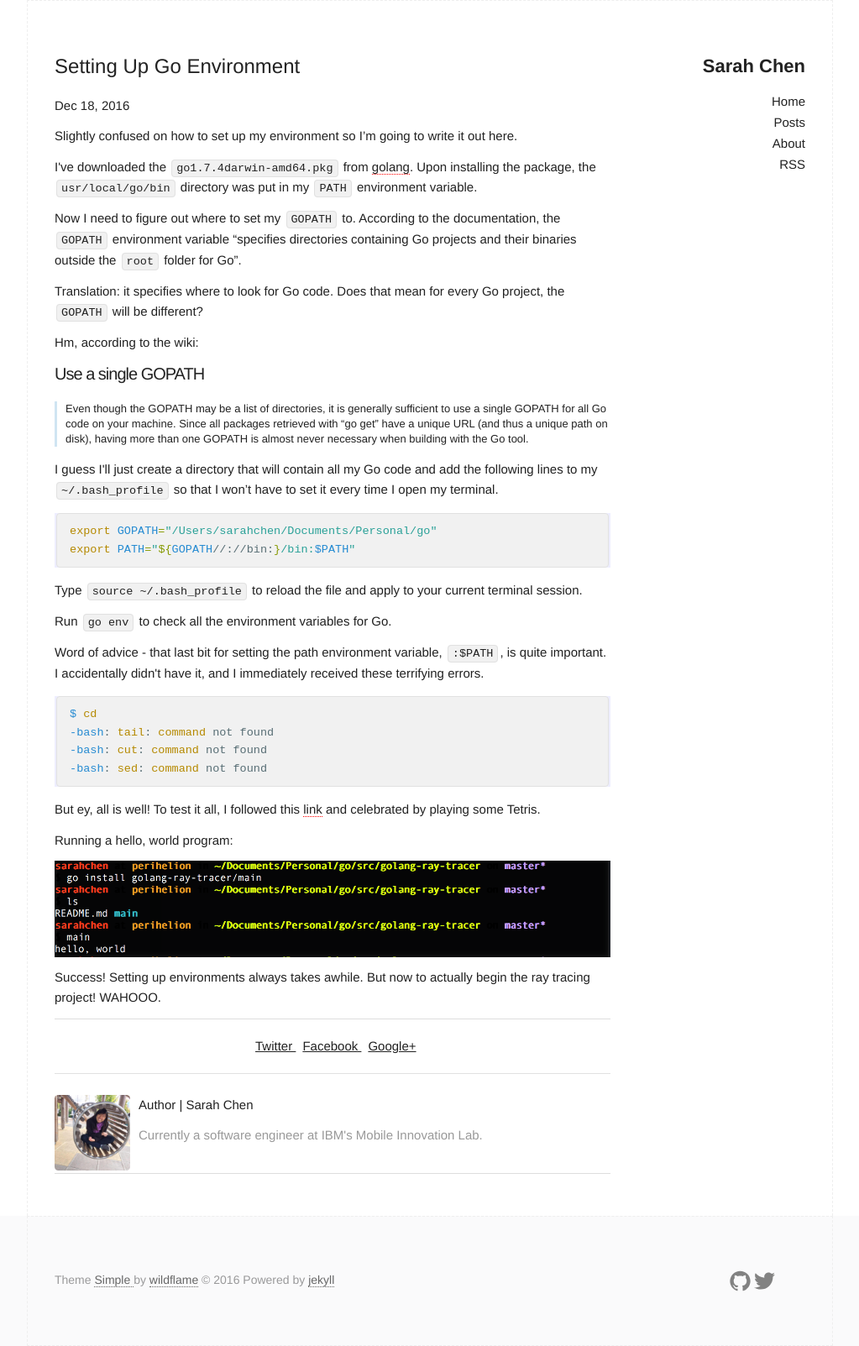
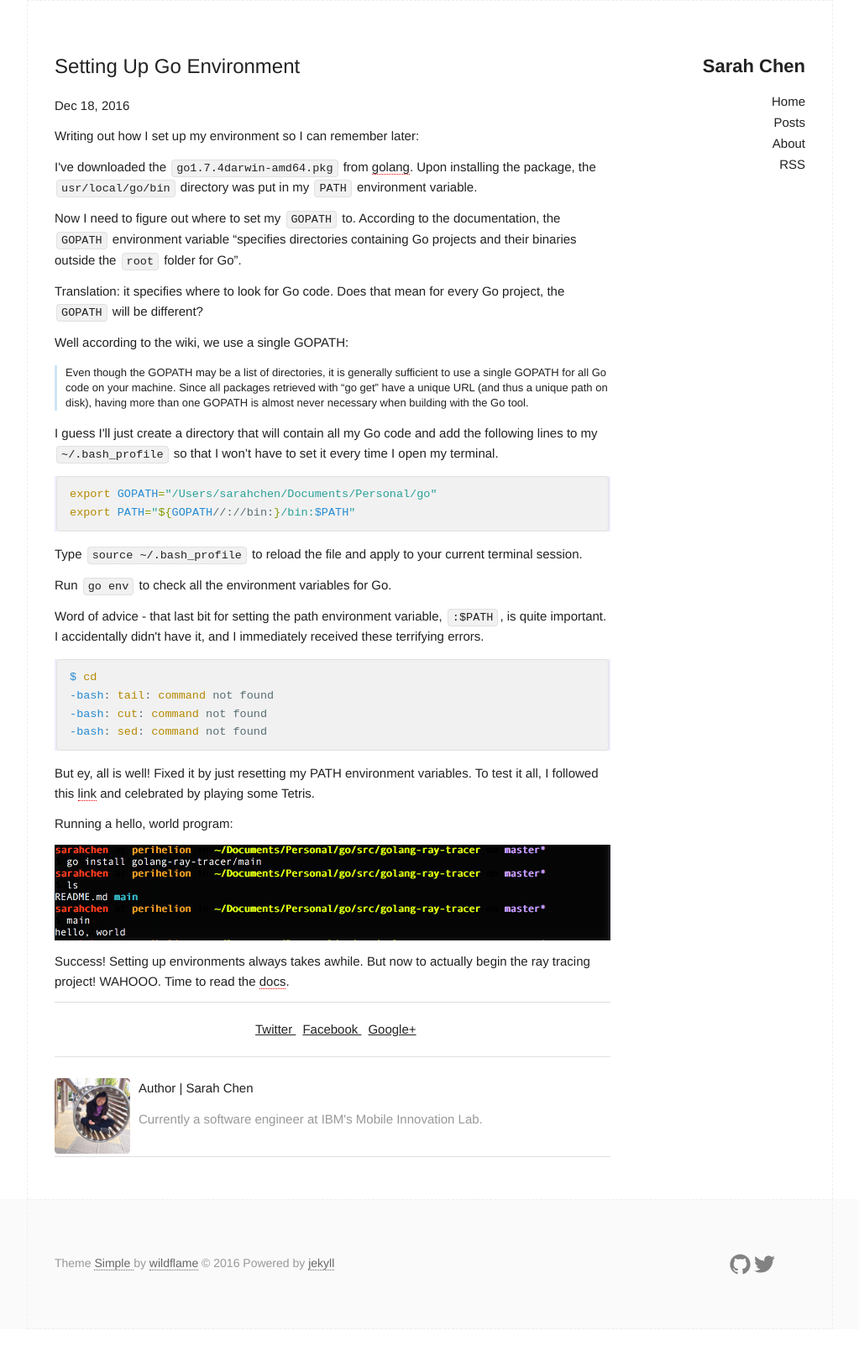
Before and after one commit to schen22/schen22.github.io, a Jekyll site: the page built from _posts/2016-12-18-Setting-Up-Go-Environment.md, in a window 1280 px wide. Shown: the whole page at 84% size, without its empty margins (128-1151 px from the left). Built offline with Jekyll 4.4.1, drawn with Linux system fonts in a browser that asks for light colours.

Commit message:
Update Go blog

````diff
--- a/_posts/2016-12-18-Setting-Up-Go-Environment.md
+++ b/_posts/2016-12-18-Setting-Up-Go-Environment.md
@@ -4,7 +4,7 @@ title:  "Setting Up Go Environment"
 date: 2016-12-18 7:50:26 -0600
 categories: Go Projects
 ---
-Slightly confused on how to set up my environment so I'm going to write it out here.
+Writing out how I set up my environment so I can remember later:
 
 I\'ve downloaded the `go1.7.4darwin-amd64.pkg` from [golang](https://golang.org/dl/). Upon installing the package, the `usr/local/go/bin` directory was put in my `PATH` environment variable.
 
@@ -12,9 +12,7 @@ Now I need to figure out where to set my `GOPATH` to. According to the documenta
 
 Translation: it specifies where to look for Go code. Does that mean for every Go project, the `GOPATH` will be different?
 
-Hm, according to the wiki:
-
-### Use a single GOPATH
+Well according to the wiki, we use a single GOPATH:
 
 > Even though the GOPATH may be a list of directories, it is generally sufficient to use a single GOPATH for all Go code on your machine. Since all packages retrieved with "go get" have a unique URL (and thus a unique path on disk), having more than one GOPATH is almost never necessary when building with the Go tool.
 
@@ -38,10 +36,10 @@ $ cd
 -bash: sed: command not found
 ```
 
-But ey, all is well! To test it all, I followed this  [link](https://www.golang-book.com/guides/machine_setup#osx-finished) and celebrated by playing some Tetris.
+But ey, all is well! Fixed it by just resetting my PATH environment variables. To test it all, I followed this  [link](https://www.golang-book.com/guides/machine_setup#osx-finished) and celebrated by playing some Tetris.
 
 Running a hello, world program:
 
 ![]({{site.baseurl}}/assets/img/hello-world-golang.jpg)
 
-Success! Setting up environments always takes awhile. But now to actually begin the ray tracing project! WAHOOO.
+Success! Setting up environments always takes awhile. But now to actually begin the ray tracing project! WAHOOO. Time to read the [docs](https://golang.org/doc/code.html).
````
Also changed, not shown: 3 other files.
